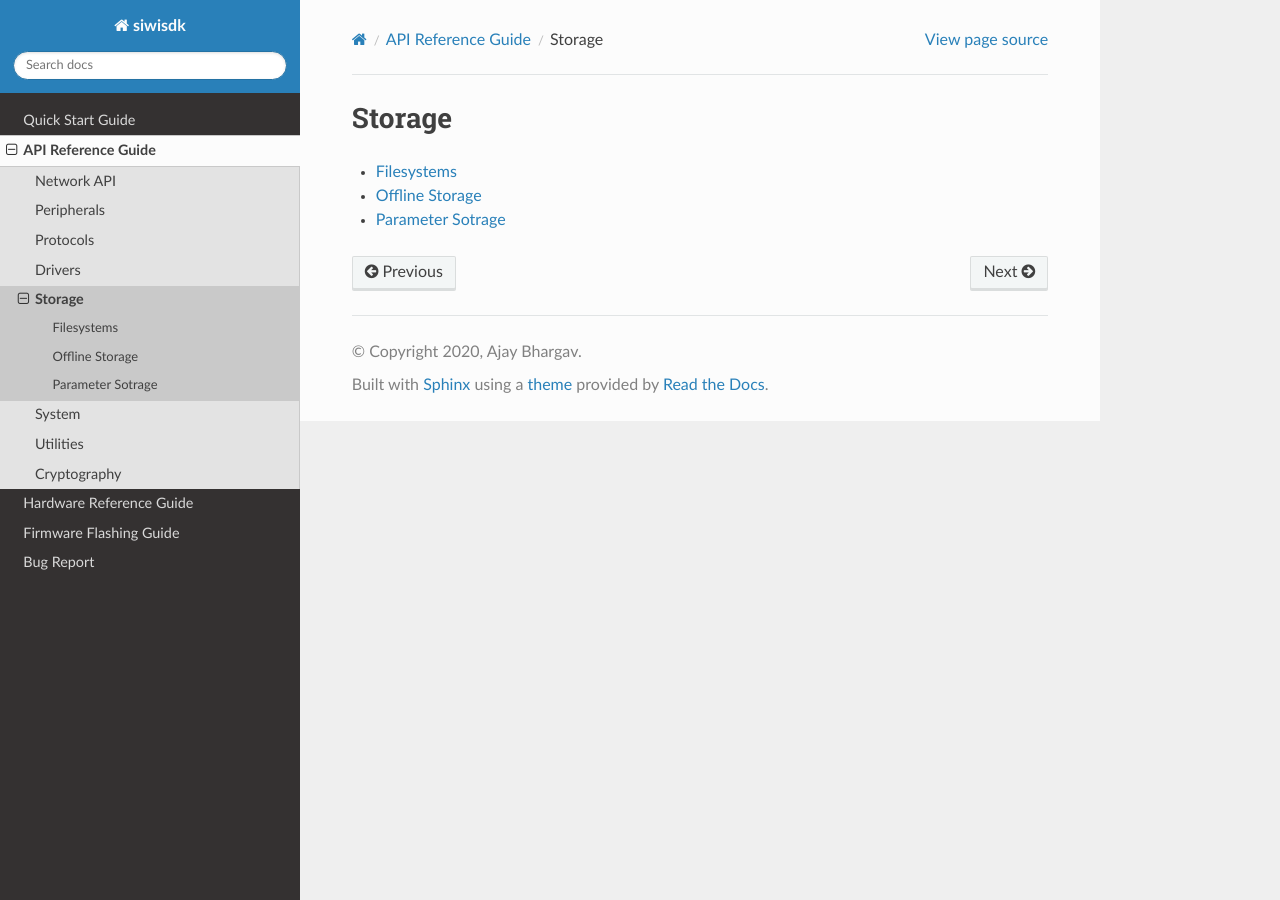
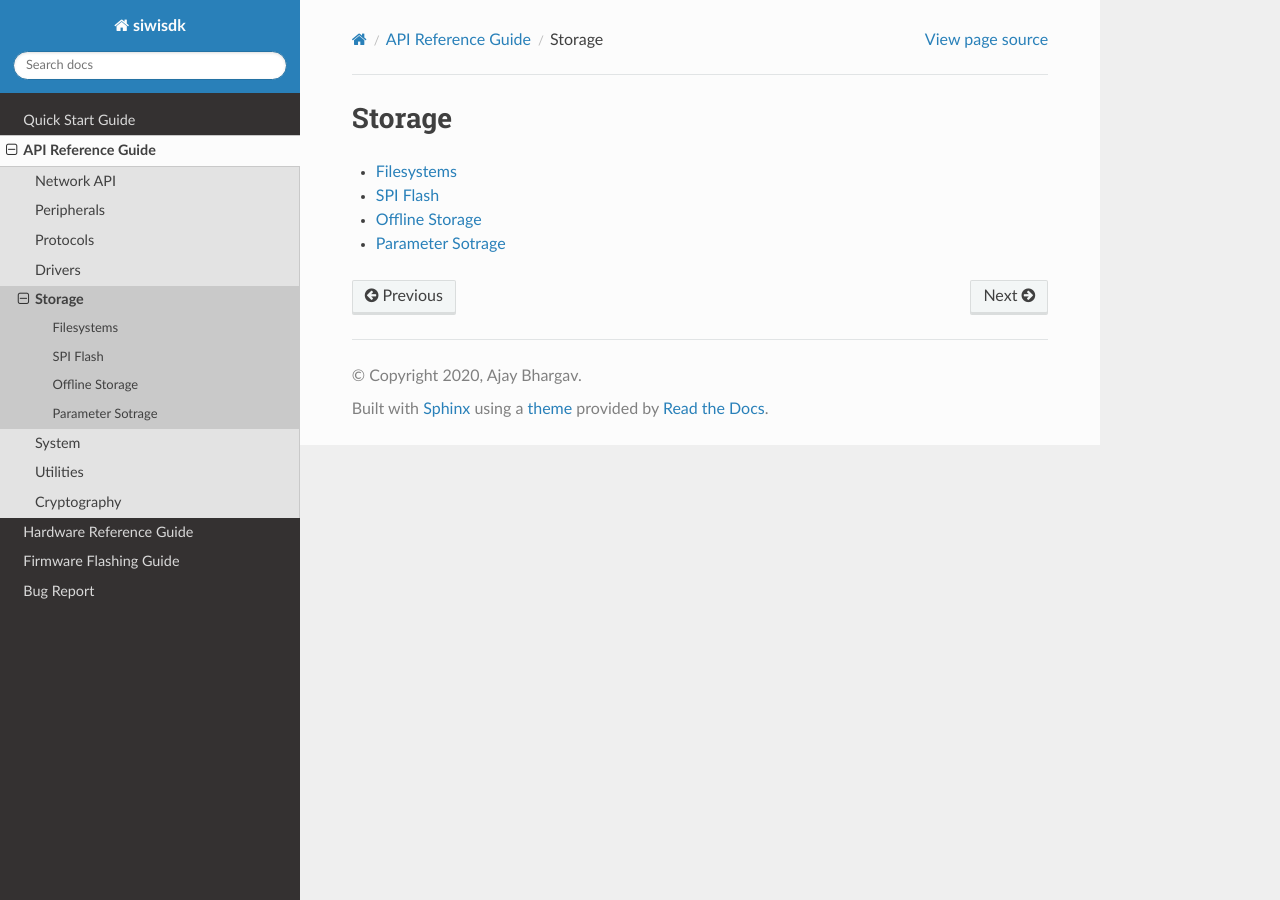
Before and after one commit to waybyte/logicromsdk, a Sphinx documentation site: the page built from docs/book/api/storage/index.rst, in a window 1280 px wide. Built offline with Sphinx 7.4.7 and the Read the Docs theme 2.0.0, drawn with Linux system fonts in a browser that asks for light colours.

Commit message:
Add missing header for SPI FS and update documentation
Change-Id: I970ebac8288210e57662f2c80e9d04410d16a4e2
Signed-off-by: Ajay Bhargav <contact@rickeyworld.info>

```diff
--- a/docs/book/api/storage/filesystem.rst
+++ b/docs/book/api/storage/filesystem.rst
@@ -14,3 +14,8 @@ Internal flash is mounted on /fs and ram filesystem is mounted on /ram.
 Application can read write files using standard system calls.
 
 See application example for more information.
+
+SPI Flash
+=========
+
+.. include:: /inc/spifs.inc
```
Also changed, not shown: 1 other file.
